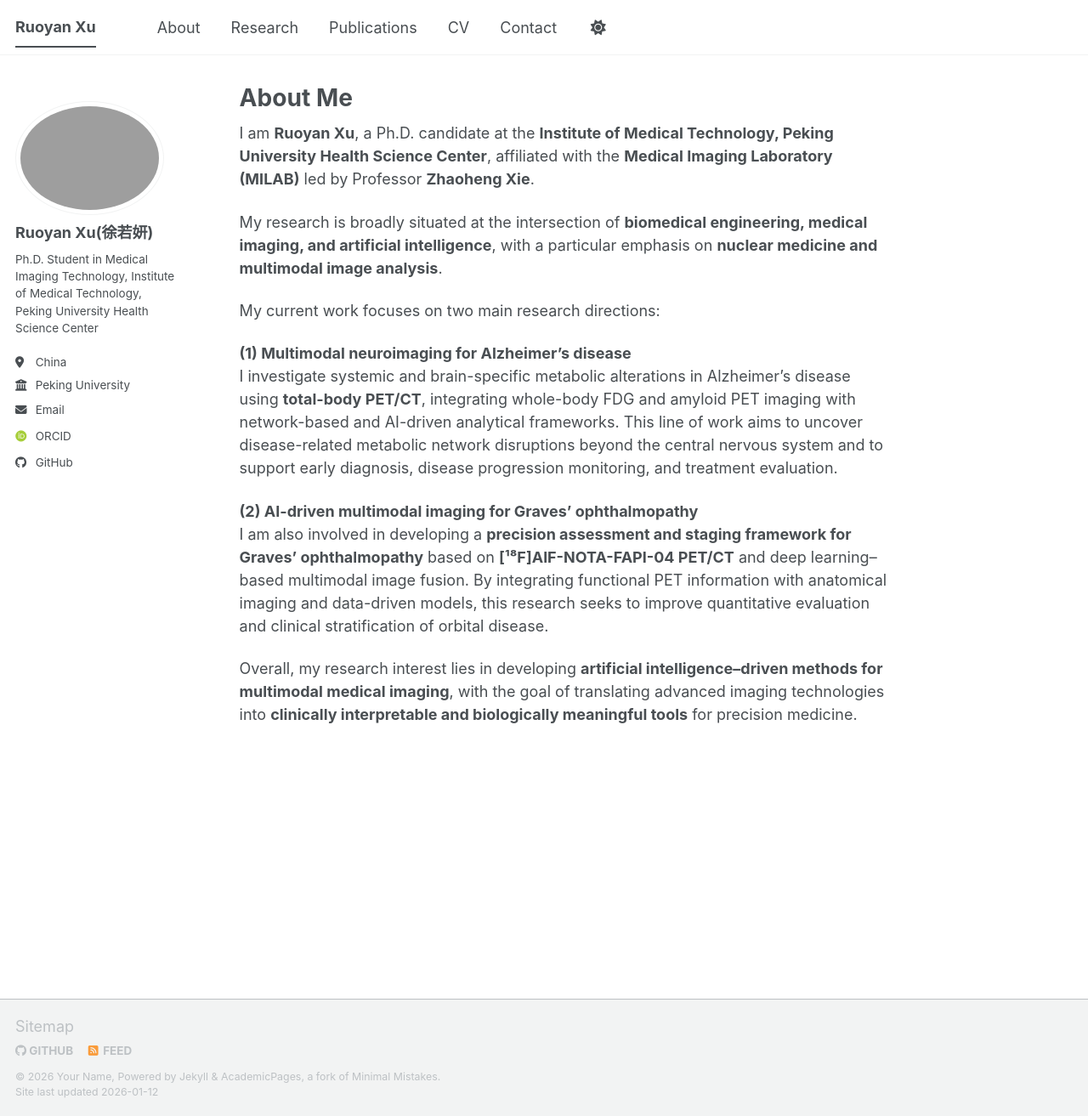
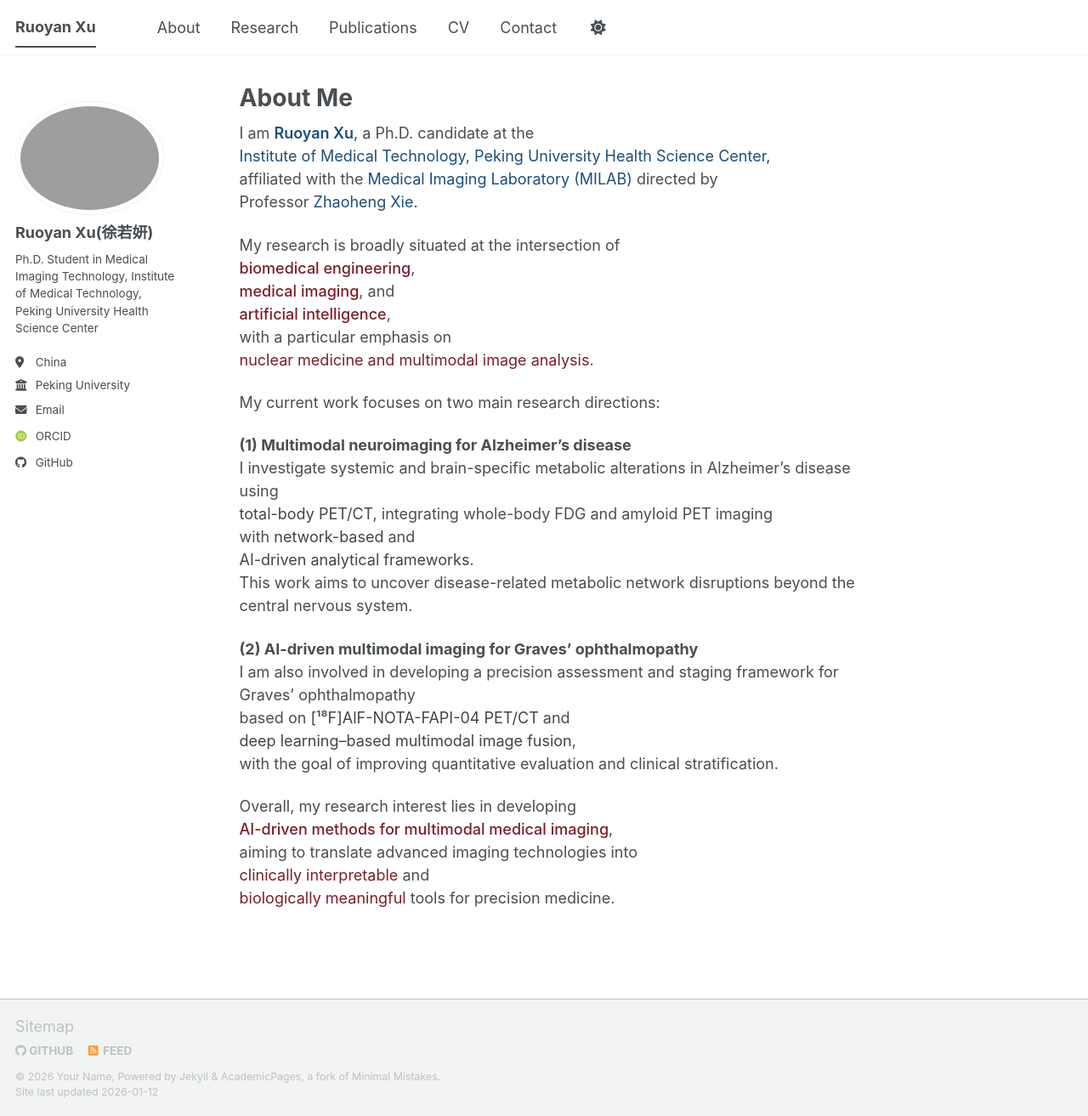
Before and after one commit to ruoyanxu-411/ruoyanxu-411.github.io, a Jekyll site: the page built from _pages/about.md, in a window 1280 px wide and 1313 px high. Shown: the whole window at 85% size. Built offline with Jekyll 4.4.1, drawn with Linux system fonts in a browser that asks for light colours; some web fonts are replaced; a script bundle is joined from its source files by our own code; library files that are not in the unit come from our copies.

Commit message:
Update about.md

```diff
--- a/_pages/about.md
+++ b/_pages/about.md
@@ -4,32 +4,35 @@ title: "About Me"
 permalink: /
 ---
 
-I am **Ruoyan Xu**, a Ph.D. candidate at the **Institute of Medical Technology,
-Peking University Health Science Center**, affiliated with the **Medical Imaging
-Laboratory (MILAB)** led by Professor **Zhaoheng Xie**.
+I am <span style="color:#1f4e79; font-weight:600;">Ruoyan Xu</span>, a Ph.D. candidate at the
+<span style="color:#1f4e79;">Institute of Medical Technology, Peking University Health Science Center</span>,
+affiliated with the <span style="color:#1f4e79;">Medical Imaging Laboratory (MILAB)</span> directed by
+Professor <span style="color:#1f4e79;">Zhaoheng Xie</span>.
 
-My research is broadly situated at the intersection of **biomedical engineering,
-medical imaging, and artificial intelligence**, with a particular emphasis on
-**nuclear medicine and multimodal image analysis**.
+My research is broadly situated at the intersection of
+<span style="color:#7a1f2b; font-weight:500;">biomedical engineering</span>,
+<span style="color:#7a1f2b; font-weight:500;">medical imaging</span>, and
+<span style="color:#7a1f2b; font-weight:500;">artificial intelligence</span>,
+with a particular emphasis on
+<span style="color:#7a1f2b;">nuclear medicine and multimodal image analysis</span>.
 
 My current work focuses on two main research directions:
 
 **(1) Multimodal neuroimaging for Alzheimer’s disease**
-I investigate systemic and brain-specific metabolic alterations in Alzheimer’s
-disease using **total-body PET/CT**, integrating whole-body FDG and amyloid PET
-imaging with network-based and AI-driven analytical frameworks. This line of work
-aims to uncover disease-related metabolic network disruptions beyond the central
-nervous system and to support early diagnosis, disease progression monitoring,
-and treatment evaluation.
+I investigate systemic and brain-specific metabolic alterations in Alzheimer’s disease using
+<span style="color:#444444;">total-body PET/CT</span>, integrating whole-body FDG and amyloid PET imaging
+with <span style="color:#444444;">network-based</span> and
+<span style="color:#444444;">AI-driven analytical frameworks</span>.
+This work aims to uncover disease-related metabolic network disruptions beyond the central nervous system.
 
 **(2) AI-driven multimodal imaging for Graves’ ophthalmopathy**
-I am also involved in developing a **precision assessment and staging framework
-for Graves’ ophthalmopathy** based on **[¹⁸F]AlF-NOTA-FAPI-04 PET/CT** and deep
-learning–based multimodal image fusion. By integrating functional PET information
-with anatomical imaging and data-driven models, this research seeks to improve
-quantitative evaluation and clinical stratification of orbital disease.
+I am also involved in developing a precision assessment and staging framework for Graves’ ophthalmopathy
+based on <span style="color:#444444;">[¹⁸F]AlF-NOTA-FAPI-04 PET/CT</span> and
+<span style="color:#444444;">deep learning–based multimodal image fusion</span>,
+with the goal of improving quantitative evaluation and clinical stratification.
 
-Overall, my research interest lies in developing **artificial intelligence–driven
-methods for multimodal medical imaging**, with the goal of translating advanced
-imaging technologies into **clinically interpretable and biologically meaningful
-tools** for precision medicine.
+Overall, my research interest lies in developing
+<span style="color:#7a1f2b; font-weight:500;">AI-driven methods for multimodal medical imaging</span>,
+aiming to translate advanced imaging technologies into
+<span style="color:#7a1f2b;">clinically interpretable</span> and
+<span style="color:#7a1f2b;">biologically meaningful</span> tools for precision medicine.
```
